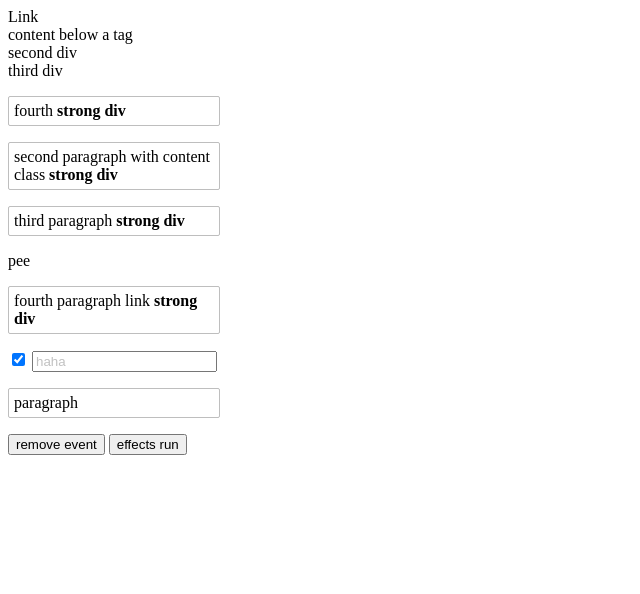
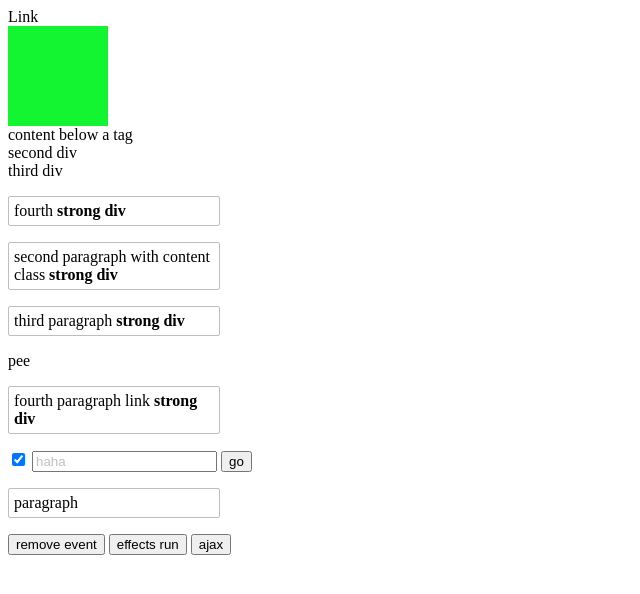
Before and after one commit to Nicelx/Javascript-Collection, a plain HTML site: page jQuery/index.html in a window 1280 px wide. Shown: the whole page, without its empty margins (0-640 px from the left). Drawn offline with Linux system fonts and the light colour scheme.

Commit message:
jQuery ajax

```diff
--- /dev/null
+++ b/jQuery/ajax.js
@@ -0,0 +1,101 @@
+let url = "https://jsonplaceholder.typicode.com/todos";
+
+// $.get(url, (res) => {
+// 	console.log(res)
+// 	for (let i=0; i<10; i++) {
+// 		$(`<p>${res[i].title}</>`).insertAfter('button')
+// 	}
+// })
+
+// Using the core $.ajax() method
+// $.ajax({
+//     // The URL for the request
+//     url: url,
+//     // The data to send (will be converted to a query string)
+//     data: {
+//         id: 5
+//     },
+//     // Whether this is a POST or GET request
+//     type: "GET",
+//     // The type of data we expect back
+//     dataType : "json",
+// })
+//   // Code to run if the request succeeds (is done);
+//   // The response is passed to the function
+//   .done(function( json ) {
+// 	 $( "<h1>" ).text( json[0].title ).appendTo( "body" );
+// 	console.log(json)
+//   })
+//   // Code to run if the request fails; the raw request and
+//   // status codes are passed to the function
+//   .fail(function( xhr, status, errorThrown ) {
+//     alert( "Sorry, there was a problem!" );
+//     console.log( "Error: " + errorThrown );
+//     console.log( "Status: " + status );
+//     console.dir( xhr );
+//   })
+//   // Code to run regardless of success or failure;
+//   .always(function( xhr, status ) {
+//     alert( "The request is complete!" );
+//   });
+
+// load content or parts of page from html url
+// $('#forLoad').load('forLoad.html', ()=> alert('load complete'))
+
+// Serialization
+// $("#myForm").submit(function (e) {
+// 	result = $("#myForm").serialize();
+// });
+
+// Validate a phone number field
+// $("#myForm").submit(function (event) {
+// 	var inputtedPhoneNumber = $("#phone").val();
+// 	// Match only numbers
+// 	var phoneNumberRegex = /^\d*$/;
+// 	// If the phone number doesn't match the regex
+// 	if (!phoneNumberRegex.test(inputtedPhoneNumber)) {
+// 		// Usually show some kind of error message here
+// 		// Prevent the form from submitting
+// 		event.preventDefault();
+// 	} else {
+// 		alert("good");
+// 		// Run $.ajax() here
+// 	}
+// });
+
+// JSONP
+// $.ajax({
+// 	url: "https://jsonplaceholder.typicode.com/todos/",
+
+// 	jsonp: "callback",
+
+// 	// Tell jQuery we're expecting JSONP
+// 	dataType: "jsonp",
+
+// 	// Tell what we want and that we want JSON
+// 	data: {
+// 		userId: 4,
+// 		format: "json",
+// 	},
+
+// 	// Work with the response
+// 	success: function (response) {
+// 		console.log(response); // server response
+// 	},
+// });
+
+// Setting up a loading indicator using Ajax Events
+// $("#loading_indicator")
+// 	.hide()
+// 	.ajaxStart(function () {
+// 		$(this).show();
+// 	})
+// 	.ajaxStop(function () {
+// 		$(this).hide();
+// 	});
+
+// $("#ajax").click(() => {
+// 	$.get(url, (response) => {
+// 		console.log(response);
+// 	});
+// });
--- a/jQuery/effects.js
+++ b/jQuery/effects.js
@@ -1,4 +1,4 @@
-$("#effects").click(clickHandler);
+// $("#effects").click(clickHandler);
 
 // function clickHandler() {
 // 	$("p").hide('slow');  //slow, normal, fast
--- a/jQuery/index.css
+++ b/jQuery/index.css
@@ -45,3 +45,8 @@ input[type=text] {
 	margin: 8px;
 	background-color: rgb(112, 107, 107);
 }
+#loading_indicator {
+	width: 100px;
+	height: 100px;
+	background:rgb(19, 245, 49);
+}
--- a/jQuery/index.html
+++ b/jQuery/index.html
@@ -8,7 +8,8 @@
 	</head>
 	<body>
 		<a href="#">Link</a>
-		<div>content below a tag</div>
+		<div id = "loading_indicator"></div>
+		<div id = "forLoad">content below a tag</div>
 		<div class = "catchme">second div</div>
 		<div class = "run">third div</div>
 		<div class = "apple">
@@ -19,9 +20,10 @@
 			<p> fourth paragraph <a>link</a> <strong>strong div</strong></p>
 		</div>
 
-		<form action="">
+		<form  id = "myForm" action="javascript:alert( 'success!' );">
 			<input type="checkbox" checked>
-			<input type="text" checked value = "haha">
+			<input id = 'phone' type="text" checked value = "haha">
+			<input type = 'submit' value = 'go'>
 		</form>
 		<p>paragraph</p>
 		<button>remove event</button>
@@ -42,10 +44,12 @@
 		</div>
 		<div id="master_switch">master switch</div> -->
 		<button id ="effects">effects run</button>
+		<button id ="ajax">ajax</button>
 
 		<script src = "./jquery.js"></script>
 		<script src="./core.js"></script>
 		<script src="./events.js"></script>
 		<script src="./effects.js"></script>
+		<script src="./ajax.js"></script>
 	</body>
 </html>
```
Also changed, not shown: jQuery/forLoad.html (added, +11 -0 lines).
